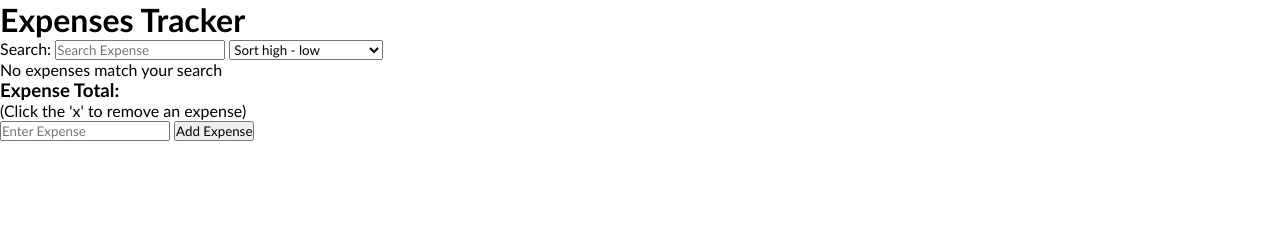
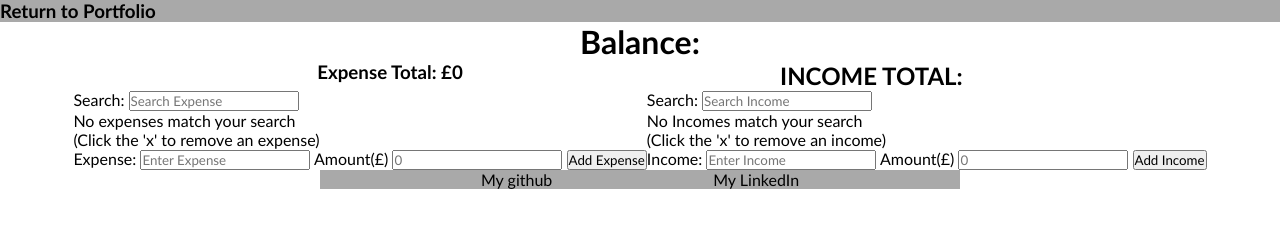
Before and after one commit to max-b10/Expense-Tracker-App, a plain HTML site: page index.html in a window 1280 px wide. Drawn offline with Linux system fonts and the light colour scheme; a script that the page names is missing.

Commit message:
Update index.html

```diff
--- a/index.html
+++ b/index.html
@@ -9,10 +9,24 @@
   </head>
   <body>
     <div class="header">
-      <h1>Expenses Tracker</h1>
+      <div class="navBar">
+        <h3 class="homepageLink"><a href="#">Return to Portfolio</a></h3>
+      </div>
+    </div>
+    <div class="container">
+      <div class="summaryHeader">
+        <h1>Balance:</h1>
+        <div class="secondSummaryHeader">
+          <div>
+            <h3 class="expenseHeader"></h3>
+          </div>
+          <h2 class="incomeHeader">Income Total:</h2>
+        </div>
         <!-- <h2>Add expenses below</h2> -->
         <!-- <h2>Account Balance:</h2> -->
       </div>
+      <div class="detailsContainer">
+        <div class="expensesContainer">
           <div class="actions">
             <div class="actionsContainer">
               <label for=""
@@ -23,34 +37,88 @@
                   id="searchExpenses"
                   placeholder="Search Expense"
               /></label>
-        <select name="" id="filterBy">
+              <!-- <select name="" id="filterBy">
             <option value="byHighLow">Sort high - low</option>
             <option value="byRecent">Sort by recently added</option>
-        </select>
+          </select> -->
             </div>
           </div>
-    <div class="expensesContainer">
           <p class="emptyMessage">No expenses match your search</p>
-      <div>
-        <h3 class="expenseHeader">Expense Total:</h3>
-      </div>
 
           <p class="removeInstructions">(Click the 'x' to remove an expense)</p>
-
           <div id="expenses"></div>
           <form id="addExpenseForm" action="">
+            <label for="addExpenseDescription">Expense:</label>
             <input
               type="text"
-          name="addExpenseInput"
+              name="addExpenseDescription"
+              id="addExpenseDescription"
               class="input"
               placeholder="Enter Expense"
+            />
+            <label for="addExpenseAmount">Amount(£)</label>
+            <input
+              type="number"
+              name="addExpenseAmount"
+              id="addExpenseAmount"
+              class="input"
+              placeholder="0"
             />
             <button class="button" id="addExpenseButton">Add Expense</button>
           </form>
         </div>
-    <script src="https://wzrd.in/standalone/uuid%2Fv4@latest"></script>
+        <div class="incomesContainer">
+          <div class="actions">
+            <div class="actionsContainer">
+              <label for=""
+                >Search:
+                <input
+                  type="text"
+                  name="text"
+                  id="searchIncomes"
+                  placeholder="Search Income"
+              /></label>
+              <!-- <select name="" id="filterBy">
+            <option value="byHighLow">Sort high - low</option>
+            <option value="byRecent">Sort by recently added</option>
+          </select> -->
+            </div>
+          </div>
+          <p class="emptyMessage">No Incomes match your search</p>
 
-    <script src="/scripts/functions.js"></script>
+          <p class="removeInstructions">(Click the 'x' to remove an income)</p>
+          <div id="incomes"></div>
+          <form id="addIncomeForm" action="">
+            <label for="addIncomeDescription">Income:</label>
+            <input
+              type="text"
+              name="addIncomeDescription"
+              id="addIncomeDescription"
+              class="input"
+              placeholder="Enter Income"
+            />
+            <label for="addIncomeAmount">Amount(£)</label>
+            <input
+              type="number"
+              name="addIncomeAmount"
+              id="addIncomeAmount"
+              class="input"
+              placeholder="0"
+            />
+            <button class="button" id="addIncomeButton">Add Income</button>
+          </form>
+        </div>
+      </div>
+    </div>
+    <div class="footer">
+        <div class="githubLink"><a href="#">My github</a></div>
+        <div class="githubLink"><a href="#">My LinkedIn</a></div>
+      </div>
+    </div>
+    <script src="/uuidv4.js"></script>
+
+    <script src="/scripts/expensesFunctions.js"></script>
+    <script src="/scripts/incomeFunctions.js"></script>
     <script src="/scripts/app.js"></script>
   </body>
 </html>
```
Lines whose indentation alone changed are shown as unchanged.
